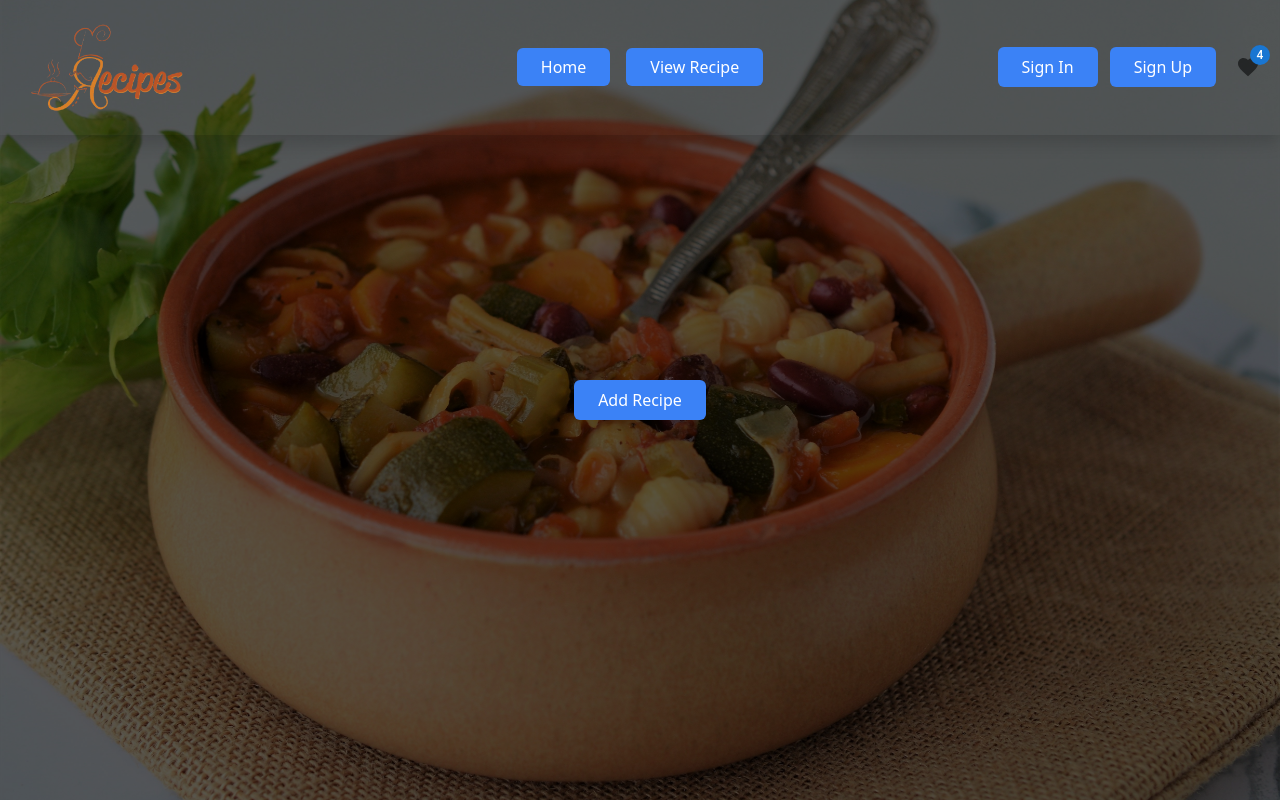
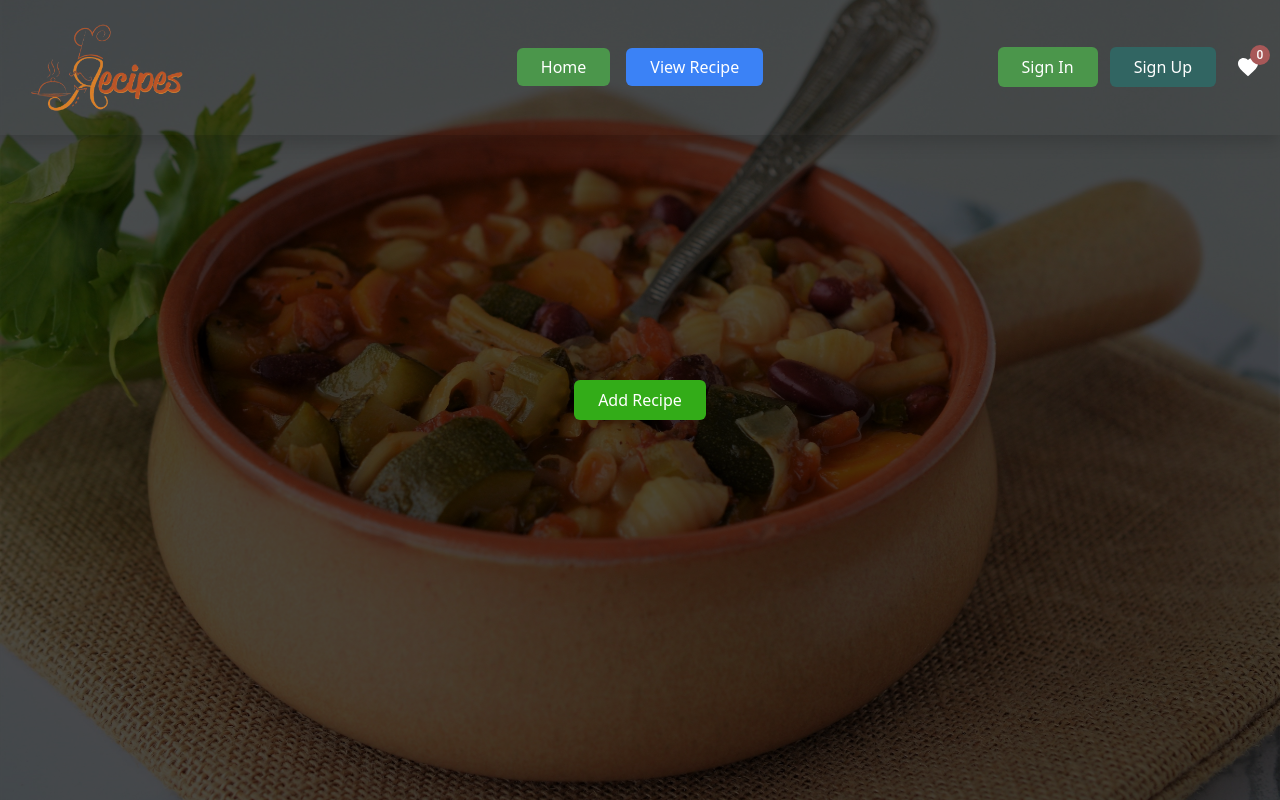
Before and after one commit to nilesh-paradva/Recipe-Sharing-App-in-React, a React (Vite) app: page / in a window 1280 px wide. Built offline with nearby package versions, Linux system fonts and the light colour scheme; no server answers; the database is empty.

Commit message:
Recipe Sharing App

```diff
--- a/src/App.css
+++ b/src/App.css
@@ -0,0 +1,3 @@
+.MuiBadge-badge{
+    background-color: rgb(168, 88, 88) !important;
+}
--- a/src/components/banner/Banner.jsx
+++ b/src/components/banner/Banner.jsx
@@ -5,8 +5,8 @@ const Banner = () => {
     return (
         <div className="relative flex flex-col items-center justify-center h-screen bg-gray-100">
             <img  src={Image}  alt="Recipe Background"  className="absolute inset-0 h-full w-full object-cover"/>
-            <div className="absolute inset-0 bg-black opacity-65"></div>
-            <Link to="/recipeform"  className="bg-blue-500 text-white py-2 px-4 rounded hover:bg-blue-600 transition duration-300 z-10 no-underline">Add Recipe</Link>
+            <div className="absolute inset-0 bg-black opacity-70"></div>
+            <Link to="/recipeform"  className="bg-[#33ac18] text-white py-2 px-4 rounded hover:bg-[#388c25] transition duration-300 z-10 no-underline">Add Recipe</Link>
         </div>
     )
 }
--- a/src/components/header/Header.jsx
+++ b/src/components/header/Header.jsx
@@ -1,12 +1,25 @@
-import React from 'react';
+import React, { useEffect } from 'react';
 import Logo from '../../assets/images/logo/logo.png'
 import { Col, Container, Row } from 'react-bootstrap';
-import { Link } from 'react-router-dom';
+import { Link, Navigate, useNavigate } from 'react-router-dom';
 import Badge from '@mui/material/Badge';
 import FavoriteIcon from '@mui/icons-material/Favorite';
-import { IconButton } from '@mui/material';
+import { IconButton, Tooltip } from '@mui/material';
+import { useDispatch, useSelector } from 'react-redux';
+import { GetFavoriteRecipeThunk } from '../../services/action/RecipeAction';
 
 const Header = () => {
+
+    const {favoriteRecipe} = useSelector(state => state.RecipeReducer);
+    const navigate = useNavigate();
+    const dispatch = useDispatch();
+    const FavoriteRecipeLength = favoriteRecipe.length
+
+    useEffect(() => {
+        dispatch(GetFavoriteRecipeThunk())
+    }, [])
+
+
     return (
         <header className="fixed shadow top-0 w-full z-50 py-3">
             <Container className="container mx-auto max-w-screen-xl">
@@ -22,7 +35,7 @@ const Header = () => {
                     <Col lg={8}>
                         <nav className="main-nav">
                             <ul className="flex justify-center space-x-4 m-0 p-0">
-                                <li><Link to={"/"} className="px-4 py-2 bg-blue-500 text-white rounded-md hover:bg-blue-700 transition no-underline"> Home </Link></li>
+                                <li><Link to={"/"} className="px-4 py-2 bg-[#4b964b] text-white rounded-md hover:bg-[#3a763a] transition duration-200 no-underline"> Home </Link></li>
                                 {/* <li><Link to={"/recipeform"} className="px-4 py-2 bg-blue-500 text-white rounded-md hover:bg-blue-700 transition no-underline"> Add Recipe </Link></li> */}
                                 <li><Link to={"/ViewRecipe"} className="px-4 py-2 bg-blue-500 text-white rounded-md hover:bg-blue-700 transition no-underline"> View Recipe </Link></li>
                             </ul>
@@ -32,14 +45,15 @@ const Header = () => {
                     {/* Optional Section (Search, Icons, etc.) */}
                     <Col lg={2}>
                         <div className="header-actions flex items-center justify-end gap-x-3">
-                            <button className="bg-blue-500 text-white px-4 py-2 rounded-md hover:bg-blue-700 transition">Sign&nbsp;In</button>
-                            <button className="bg-blue-500 text-white px-4 py-2 rounded-md hover:bg-blue-700 transition">Sign&nbsp;Up</button>
-                            <IconButton aria-label="cart">
-
-                            <Badge badgeContent={4} color="primary" className='relative z-50 cursor-pointer'>
-                                <FavoriteIcon color="action" />
-                            </Badge>
-                            </IconButton>
+                            <button className="bg-[#4b964b] text-white px-4 py-2 rounded-md hover:bg-[#346534] transition duration-200">Sign&nbsp;In</button>
+                            <button className="bg-[#316562] text-white px-4 py-2 rounded-md hover:bg-[#234847] transition duration-200">Sign&nbsp;Up</button>
+                            <Tooltip title='Favorite Recipe'>
+                                <IconButton aria-label="cart" className='hover:!bg-[#375a37]' onClick={() => navigate('/favoriterecipe')}>
+                                    <Badge badgeContent={FavoriteRecipeLength == 0 ? "0" : FavoriteRecipeLength} color="primary" className='relative z-50 cursor-pointer'>
+                                        <FavoriteIcon color="action" className='!text-white'/>
+                                    </Badge>
+                                </IconButton>
+                            </Tooltip>
                         </div>
                     </Col>
                 </Row>
--- a/src/components/recipeform/RecipeForm.jsx
+++ b/src/components/recipeform/RecipeForm.jsx
@@ -29,7 +29,6 @@ const RecipeForm = () => {
     const RecipeSubmit = (e) => {
         e.preventDefault()
         dispatch(AddRecipeThunk(RecipeInput))
-        console.log(RecipeInput)
     }
 
     const handleImage = (e) => {
--- a/src/pages/FavoriteRecipe.jsx
+++ b/src/pages/FavoriteRecipe.jsx
@@ -17,7 +17,7 @@ const FavoriteRecipe = () => {
 
     useEffect(() => {
         dispatch(GetFavoriteRecipeThunk())
-    }, [])
+    }, [dispatch])
 
 
     if (isloading) {
@@ -96,8 +96,8 @@ const FavoriteRecipe = () => {
                                         </div>
                                     </div>
                                     <div className="delete-btn text-center pt-3">
-                                        <IconButton aria-label="delete" size="large">
-                                            <DeleteIcon fontSize="inherit" className="!text-red-900" onClick={() => dispatch(DeleteFavoriteRecipeThunk(recipe.id))} />
+                                        <IconButton aria-label="delete" size="large" onClick={() => dispatch(DeleteFavoriteRecipeThunk(recipe.id))}>
+                                            <DeleteIcon fontSize="inherit" className="!text-red-900" />
                                         </IconButton>
                                     </div>
                                 </div>
--- a/src/pages/SingleViewRecipe.jsx
+++ b/src/pages/SingleViewRecipe.jsx
@@ -22,7 +22,7 @@ const SingleView = () => {
     }, [id]);
 
     return (
-        <section className='flex items-center justify-center'>
+        <section className='flex items-center justify-center py-10'>
             <Container>
                 <Row >
                     <div className="navigate-button mb-9 text-center flex items-center justify-center gap-x-3">
--- a/src/services/action/RecipeAction.js
+++ b/src/services/action/RecipeAction.js
@@ -1,4 +1,4 @@
-import { addDoc, collection, deleteDoc, doc, getDoc, getDocs, setDoc } from "firebase/firestore"
+import { addDoc, collection, deleteDoc, doc, getDoc, getDocs, setDoc, query, where, getFirestore  } from "firebase/firestore"
 import { RecipeDb } from "../../firebase";
 
 export const AddRecipe = () => {
@@ -36,8 +36,7 @@ export const UpdateRecipe = (data) => {
 
 export const FavoriteRecipe = () => {
     return {
-        type: "FAVORITE_RECIPE",
-        // payload: data
+        type: "ADD_FAVORITE_RECIPE",
     }
 }
 
@@ -91,9 +90,7 @@ export const DeleteRecipeThunk = (id) => async dispatch => {
 }
 
 export const SingleRecipeThunk = (id) => async dispatch => {
-
     dispatch(loading());
-
     try {
         const rec = await getDoc(doc(RecipeDb, "recipes", `${id}`));
         let getData = rec.data();
@@ -111,7 +108,6 @@ export const UpdateRecipeThunk = (data) => async dispatch => {
     try {
         await setDoc(doc(RecipeDb, "recipes", `${data.id}`), data);
         dispatch(UpdateRecipe(data));
-        console.log(" updateRec: ", data);
     } catch (err) {
         console.error(err);
     }
@@ -119,22 +115,25 @@ export const UpdateRecipeThunk = (data) => async dispatch => {
 
 export const AddFavoriteRecipeThunk = (recipe) => async dispatch => {
     try {
-        await addDoc(collection(RecipeDb, "FavoriteRecipe"), recipe);
-        dispatch(FavoriteRecipe());
+        const q = query(collection(RecipeDb, "FavoriteRecipe"),where("id", "==", recipe.id));
+        const querySnapshot = await getDocs(q);
+        if (!querySnapshot.empty) {
+            alert('This recipe already exists in your favorites!');
+        } else {
+            await addDoc(collection(RecipeDb, "FavoriteRecipe"), recipe);
+            dispatch(FavoriteRecipe());
+        }
     } catch (err) {
         console.error(err);
     }
 };
 
+
 export const GetFavoriteRecipeThunk = () => async dispatch => {
-
     dispatch(loading());
-
     try {
         const recs = (await getDocs(collection(RecipeDb, "FavoriteRecipe"))).docs.map(doc => ({ ...doc.data(), id: doc.id }));
         dispatch(GetFavoriteRecipe(recs));
-        console.log("favorite recipe get", recs);
-
     } catch (err) {
         console.error("Error get recipes:", err);
     }
```
